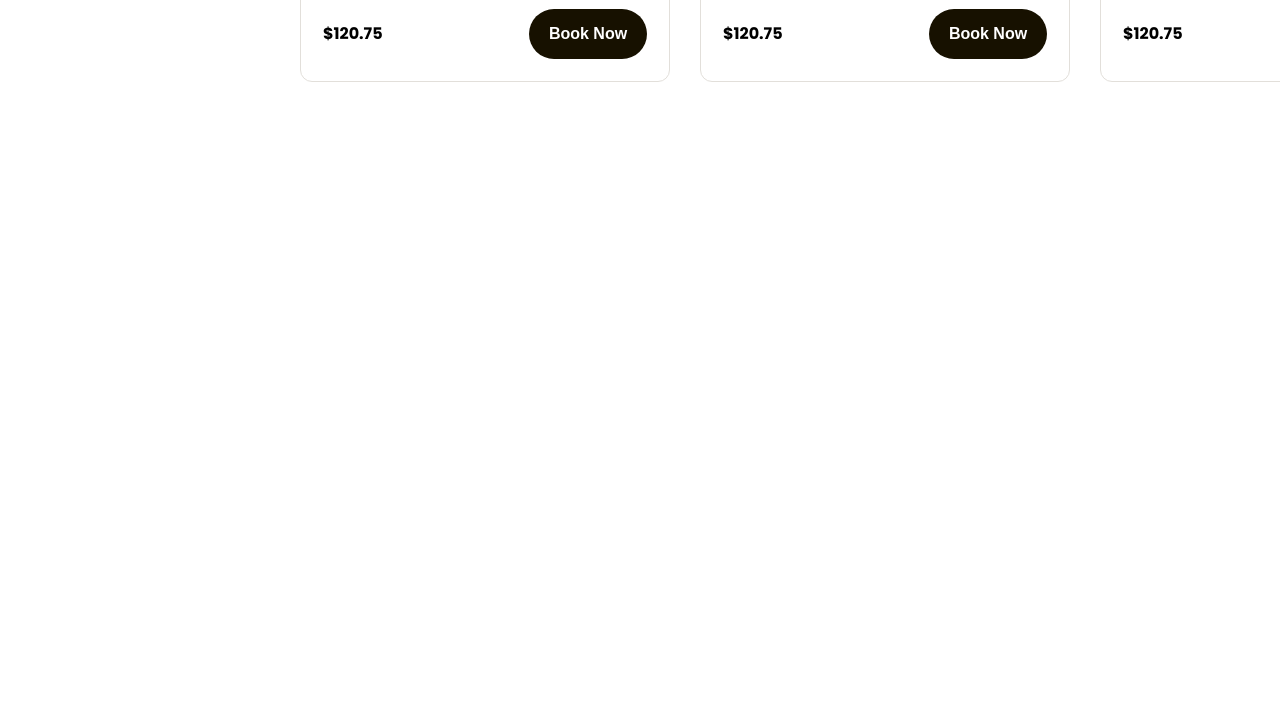
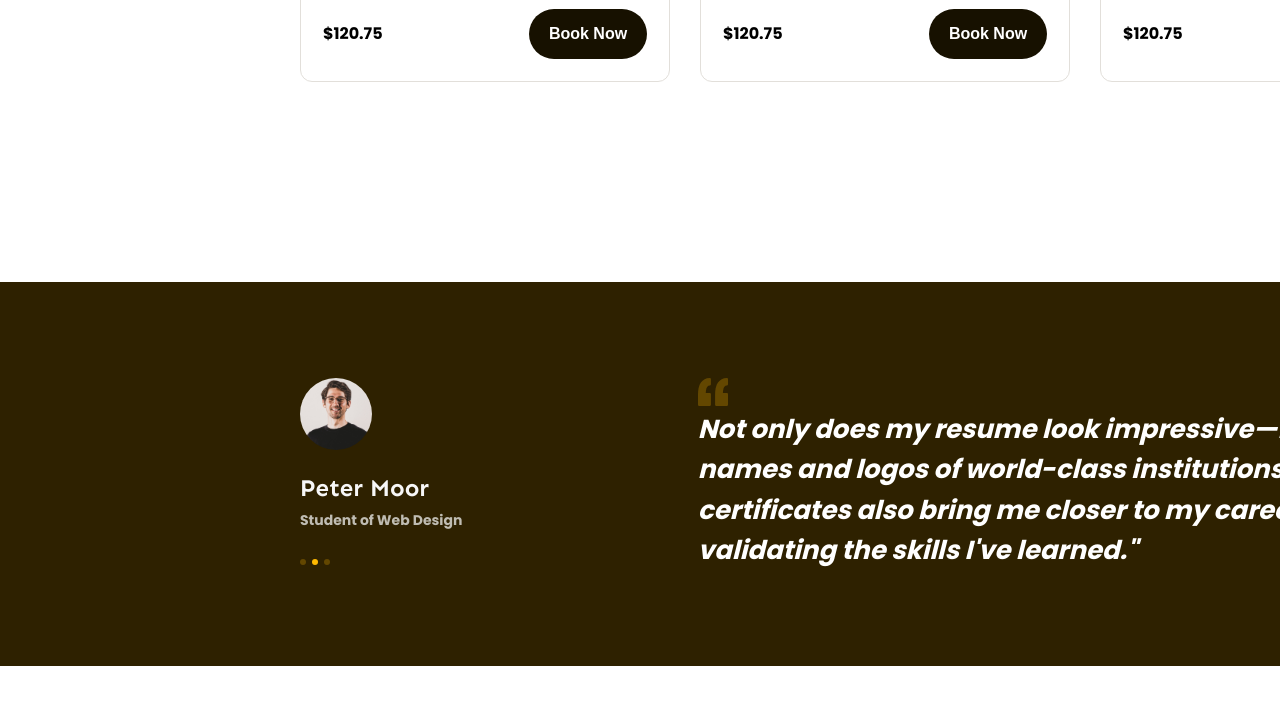
Before and after one commit to Luoi-dessign/FIgma-1, a plain HTML site: page index.html in a window 1280 px wide. Shown: the part 1644-2348 px from the top of the page. Drawn offline with Linux system fonts and the light colour scheme.

Commit message:
p8 - Code phần Feedback

```diff
--- a/assets/css/style.css
+++ b/assets/css/style.css
@@ -393,3 +393,61 @@ a {
 .popular .course-item .btn-book:hover {
   background: var(--primary-color);
 }
+
+/* ======= feedback =======*/
+.feedback {
+  margin-top: 135px;
+  padding: 96px 300px;
+  background: #2e2100;
+}
+.feedback-item {
+  display: flex;
+}
+
+.feedback .info .avatar {
+  width: 72px;
+  height: 72px;
+  border-radius: 72px;
+  object-fit: cover;
+}
+.feedback-item .info .member-name {
+  margin-top: 18px;
+  color: #f7f7f7;
+  font-family: var(--font-heading);
+  font-size: 2.4rem;
+  font-weight: 700;
+  line-height: 1.42; /* 141.667% */
+}
+.feedback-item .info .desc {
+  margin-top: 4px;
+  color: #bfbcb2;
+  font-size: 1.4rem;
+  line-height: 1.56; /* 185.714% */
+}
+.feedback-item .info .dots {
+  display: flex;
+  margin-top: 28px;
+  gap: 6px;
+}
+.feedback-item .dot {
+  height: 6px;
+  width: 6px;
+  border-radius: 50%;
+  background: #634700;
+}
+.feedback-item .dot.active {
+  background: var(--primary-color);
+  cursor: default;
+}
+
+.feedback-item .content {
+  width: 66%;
+  margin-left: auto;
+}
+
+.feedback-item blockquote {
+  color: #fff;
+  font-size: 2.6rem;
+  font-style: italic;
+  line-height: 1.54;
+}
--- a/index.html
+++ b/index.html
@@ -259,6 +259,44 @@
           </div>
         </div>
       </div>
+      <!-- Feed back -->
+      <div class="feedback">
+        <div class="main-content">
+          <div class="feedback-list">
+            <div class="feedback-item">
+              <!-- Khối bên trái -->
+              <div class="info">
+                <img
+                  src="./assets/img/ava-quotess.avif"
+                  alt="Peter Moor"
+                  class="avatar"
+                />
+                <p class="member-name">Peter Moor</p>
+                <p class="desc">Student of Web Design</p>
+                <div class="dots">
+                  <span class="dot"></span>
+                  <span class="dot active"></span>
+                  <span class="dot"></span>
+                </div>
+              </div>
+              <!-- Khối bên phải -->
+              <div class="content">
+                <img
+                  src="./assets/icon/quotes.svg"
+                  alt="Student of Web Design"
+                  class="open-quotes"
+                />
+                <blockquote>
+                  Not only does my resume look impressive—filled with the names
+                  and logos of world-class institutions—but these certificates
+                  also bring me closer to my career goals by validating the
+                  skills I've learned."
+                </blockquote>
+              </div>
+            </div>
+          </div>
+        </div>
+      </div>
     </main>
   </body>
 </html>
```
Also changed, not shown: assets/icon/quotes.svg (added), assets/img/ava-quotess.avif (added).
